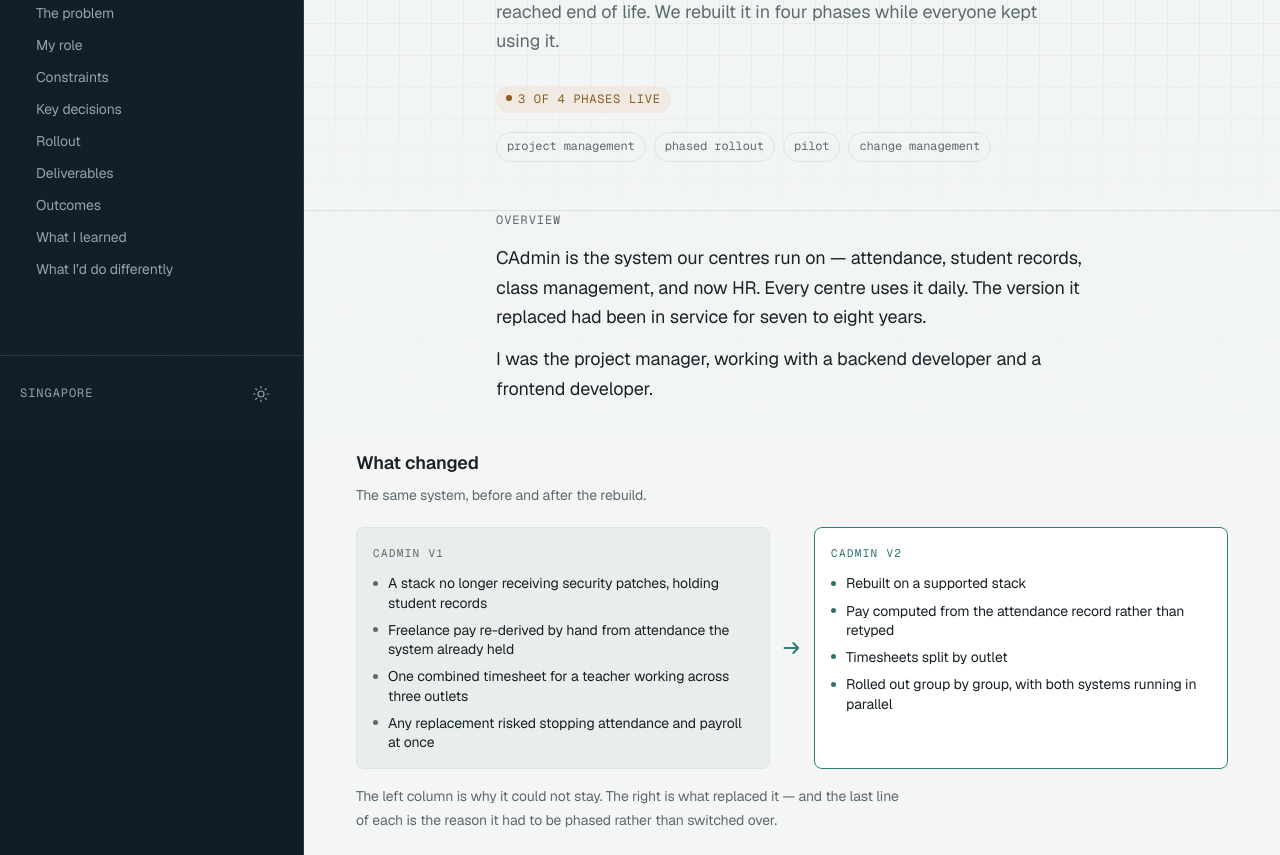
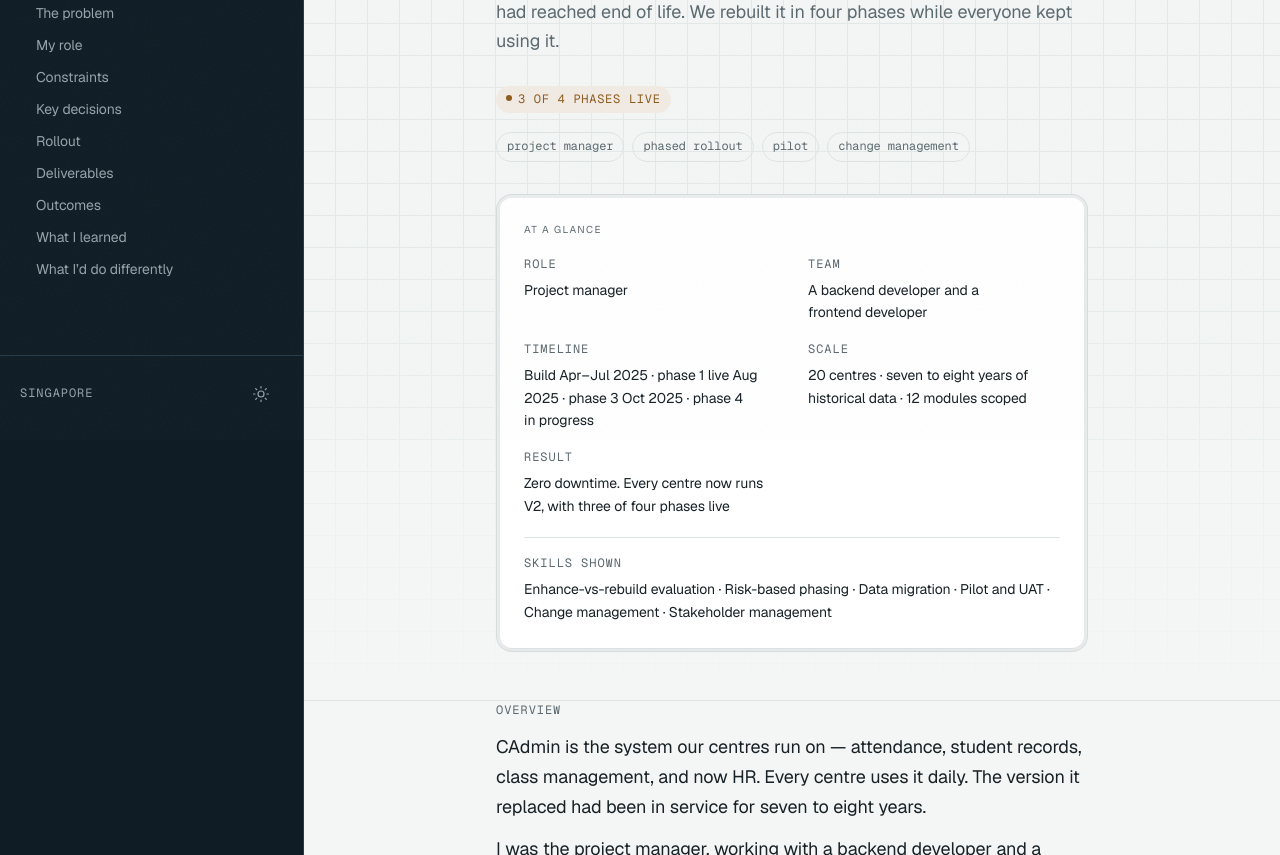
Before and after one commit to xiuwen-web/xiuwen-web.github.io, a Next.js app: page /work/cadmin-migration in a window 1280 px wide. Shown: the part 360-1215 px from the top of the page. Built offline with nearby package versions, Linux system fonts and the light colour scheme.

Commit message:
Put an At a glance card under every case study title (#3)
Each case study now opens with Role, Team, Timeline, Scale, Result and Skills shown, restated from the same page. The first chip is the role played, and CAdmin's summary now says "seven to eight years" to match its body.

```diff
--- a/src/app/work/everloop/page.tsx
+++ b/src/app/work/everloop/page.tsx
@@ -1,6 +1,7 @@
 import type { Metadata } from 'next';
 import { Shell } from '@/components/layout/Shell';
 import { Container } from '@/components/layout/Section';
+import { AtAGlance } from '@/components/ui/AtAGlance';
 import { Badge, Chip } from '@/components/ui/Badge';
 import { BrowserFrame } from '@/components/ui/BrowserFrame';
 import { Button } from '@/components/ui/Button';
@@ -80,6 +81,8 @@ export default function EverLoopPage() {
                 </li>
               ))}
             </ul>
+
+            <AtAGlance glance={ecosystem.glance} />
           </Container>
         </header>
 
--- a/src/app/work/other/page.tsx
+++ b/src/app/work/other/page.tsx
@@ -1,10 +1,11 @@
 import type { Metadata } from 'next';
 import { Shell } from '@/components/layout/Shell';
 import { Container } from '@/components/layout/Section';
+import { AtAGlance } from '@/components/ui/AtAGlance';
 import { Button } from '@/components/ui/Button';
 import { SupportingWork } from '@/components/ui/SupportingWork';
 import { workNumber } from '@/content/navigation';
-import { otherWork } from '@/content/otherWork';
+import { otherWork, otherWorkGlance } from '@/content/otherWork';
 
 const LEDE =
   'What belongs under none of the systems above — a personal AI assistant I built to pull my coordination work into one place, and then removed the feature I was most pleased with.';
@@ -49,6 +50,8 @@ export default function OtherWorkPage() {
           <p className="mt-4 text-pretty" style={{ color: 'var(--text-muted)' }}>
             {LEDE}
           </p>
+
+          <AtAGlance glance={otherWorkGlance} />
         </Container>
       </header>
 
--- /dev/null
+++ b/src/components/ui/AtAGlance.tsx
@@ -0,0 +1,54 @@
+import type { AtAGlance as Glance } from '@/types/content';
+
+/**
+ * The summary card under a case study title: role, team, timeline, scale,
+ * result, and the skills the page evidences. Two columns from sm up, one on a
+ * phone, where it has to fit in roughly one screen under the header.
+ */
+export function AtAGlance({ glance }: { glance: Glance }) {
+  const rows: [string, string | undefined][] = [
+    ['Role', glance.role],
+    ['Team', glance.team],
+    ['Timeline', glance.timeline],
+    ['Scale', glance.scale],
+    ['Result', glance.result],
+  ];
+
+  return (
+    <div className="px-tray-sm mt-8">
+      <div className="px-core-sm p-5 sm:p-6">
+        <p className="px-label text-[0.625rem]" style={{ color: 'var(--text-muted)' }}>
+          At a glance
+        </p>
+        <dl className="mt-4 grid gap-x-8 gap-y-4 sm:grid-cols-2">
+          {rows
+            .filter((row): row is [string, string] => Boolean(row[1]))
+            .map(([label, value]) => (
+              <div key={label} className="min-w-0">
+                <dt
+                  className="font-mono text-[length:var(--text-label)] tracking-[0.08em] uppercase"
+                  style={{ color: 'var(--text-muted)' }}
+                >
+                  {label}
+                </dt>
+                <dd className="mt-1 text-[length:var(--text-small)] leading-relaxed text-pretty">
+                  {value}
+                </dd>
+              </div>
+            ))}
+        </dl>
+        <div className="mt-5 border-t pt-4" style={{ borderColor: 'var(--rule)' }}>
+          <p
+            className="font-mono text-[length:var(--text-label)] tracking-[0.08em] uppercase"
+            style={{ color: 'var(--text-muted)' }}
+          >
+            Skills shown
+          </p>
+          <p className="mt-1 text-[length:var(--text-small)] leading-relaxed">
+            {glance.skills.join(' · ')}
+          </p>
+        </div>
+      </div>
+    </div>
+  );
+}
--- a/src/components/ui/CaseStudyDetail.tsx
+++ b/src/components/ui/CaseStudyDetail.tsx
@@ -1,6 +1,7 @@
 import type { ReactNode } from 'react';
 import type { CaseStudy, Visual } from '@/types/content';
 import { Container } from '@/components/layout/Section';
+import { AtAGlance } from './AtAGlance';
 import { Badge, Chip } from './Badge';
 import { BrowserFrame } from './BrowserFrame';
 import { Button } from './Button';
@@ -353,6 +354,8 @@ function Header({
             </li>
           ))}
         </ul>
+
+        <AtAGlance glance={study.glance} />
       </Container>
     </header>
   );
--- a/src/content/caseStudies.ts
+++ b/src/content/caseStudies.ts
@@ -23,11 +23,19 @@ export const caseStudies: CaseStudy[] = [
       "Took our web learning platform to a shipped mobile product. Two apps across iOS and Android — four listings, all live. The student app launched in December 2025, the teacher app in early 2026.",
     status: "launched",
     chips: [
+      "release management",
       "product definition",
-      "release management",
       "app store submission",
       "3 developers",
     ],
+    glance: {
+      role: "Wrote the brief, coordinated the developers, tested each build and took both apps through store review",
+      team: "3 developers; no dedicated QA at the time",
+      timeline: "Student app Dec 2025 · teacher app Feb–Mar 2026 · both updated Jul 2026",
+      scale: "2 apps · 4 store listings · iOS and Android",
+      result: "All four listings live. Student app: 2.03K iOS downloads and 1,080 Android installed users by late July 2026",
+      skills: ["Business case", "Scope prioritisation", "Release management", "UAT and release acceptance", "App-store submission"],
+    },
     context: [
       "EverLoop is our learning platform. Students use it for course content, videos, quizzes and revision materials; parents use it to follow their child’s progress. It worked on the web, but parents were checking it on their phones, and a browser is not where people live.",
     ],
@@ -140,14 +148,22 @@ export const caseStudies: CaseStudy[] = [
     navLabel: "CAdmin Migration",
     title: "Migrating a live system without stopping the business",
     summary:
-      "CAdmin runs attendance, enrolment and student records for 20 centres. The version it replaced had been running for seven years and had reached end of life. We rebuilt it in four phases while everyone kept using it.",
+      "CAdmin runs attendance, enrolment and student records for 20 centres. The version it replaced had been running for seven to eight years and had reached end of life. We rebuilt it in four phases while everyone kept using it.",
     status: "partially-launched",
     chips: [
-      "project management",
+      "project manager",
       "phased rollout",
       "pilot",
       "change management",
     ],
+    glance: {
+      role: "Project manager",
+      team: "A backend developer and a frontend developer",
+      timeline: "Build Apr–Jul 2025 · phase 1 live Aug 2025 · phase 3 Oct 2025 · phase 4 in progress",
+      scale: "20 centres · seven to eight years of historical data · 12 modules scoped",
+      result: "Zero downtime. Every centre now runs V2, with three of four phases live",
+      skills: ["Enhance-vs-rebuild evaluation", "Risk-based phasing", "Data migration", "Pilot and UAT", "Change management", "Stakeholder management"],
+    },
     context: [
       "CAdmin is the system our centres run on — attendance, student records, class management, and now HR. Every centre uses it daily. The version it replaced had been in service for seven to eight years.",
       "I was the project manager, working with a backend developer and a frontend developer.",
@@ -287,6 +303,13 @@ export const caseStudies: CaseStudy[] = [
        */
       "built and deployed",
     ],
+    glance: {
+      role: "Wrote the product definition and built it with Claude",
+      team: "Solo, alongside the day job; now handed to a web developer for integration",
+      scale: "3 roles (admin, teacher, student) · 3 marking workflows · end-to-end test suite",
+      result: "Working and deployed, and being integrated into EverLoop. Not yet live to students",
+      skills: ["AI product design", "Human-in-the-loop review", "Role and permission modelling", "Product requirements", "Test planning"],
+    },
     context: [
       "Marking compositions is slow, and the useful part is not the score. It is the specific feedback on this child’s piece of writing — which is exactly the part that gets thinnest when a teacher has a stack of thirty to get through.",
       "WriteWise scans a handwritten composition, transcribes it, and produces feedback against the marking rubric. The teacher stays in charge of everything the student sees.",
@@ -380,7 +403,14 @@ export const caseStudies: CaseStudy[] = [
     summary:
       "Inventory and procurement for a consumer-products company, built on Odoo by a single developer working outside their specialty. I wrote what it had to do.",
     status: "launched",
-    chips: ["requirements", "process mapping", "QA", "documentation"],
+    chips: ["business analysis", "requirements", "process mapping", "QA", "documentation"],
+    glance: {
+      role: "Business analysis: requirements, process maps, QA and the operations handbook",
+      team: "1 developer, working outside their specialty",
+      scale: "2 fulfilment models · 6 user roles · 15-section handbook",
+      result: "Live, with the handbook in daily use across purchasing, operations, logistics, finance and the warehouse",
+      skills: ["Requirements", "Process mapping", "Scope definition", "QA issue management", "User documentation"],
+    },
     context: [
       "This one is not AGrader. It belongs to my director’s sister company — Decorably, Strongcore and Superaura — a consumer-products business that sells physical goods rather than lessons.",
       "It runs two fulfilment models at once. One has no warehouse at all: suppliers manufacture, freight forwarders ship, and Amazon holds and sends the stock. The other is a physical warehouse where goods arrive, sit in zones and are picked, packed and shipped by a team. Both run on the same system.",
--- a/src/content/ecosystem.ts
+++ b/src/content/ecosystem.ts
@@ -29,7 +29,22 @@ export const ecosystem: Ecosystem = {
   summary:
     'A connected learning platform for administrators, teachers, students and parents.',
   status: 'launched-ongoing',
-  chips: ['product definition', 'multi-surface', 'requirements', 'QA'],
+  chips: ['product ownership', 'requirements', 'QA', 'multi-surface'],
+  glance: {
+    role: 'Product ownership: deciding what gets built next, writing the requirements and accepting each release. Also the QA until February 2026',
+    team: '3 web developers; a dedicated QA from February 2026',
+    timeline: 'Live since 11 March 2025, still shipping',
+    scale: '5 surfaces · 4 permission roles · 62 permissions',
+    result: 'Replaced Thinkific. Course release and diagnostic report writing are no longer manual',
+    skills: [
+      'Backlog and prioritisation',
+      'Requirements and acceptance criteria',
+      'Root-cause analysis',
+      'Data integrity',
+      'Access-control testing',
+      'UAT',
+    ],
+  },
 
   overview: [
     'Students used to be on Thinkific. My director decided to build in-house instead, and that decision is how I was brought into technology work in the first place.',
--- a/src/content/otherWork.ts
+++ b/src/content/otherWork.ts
@@ -1,4 +1,4 @@
-import type { SupportingCard } from '@/types/content';
+import type { AtAGlance, SupportingCard } from '@/types/content';
 
 /**
  * Product Experiments — entry 05 (renamed from "Other Work", 2026-08-05).
@@ -31,3 +31,12 @@ export const otherWork: SupportingCard[] = [
     ],
   },
 ];
+
+/** The page's summary card. Nova is the only entry, so the card is its. */
+export const otherWorkGlance: AtAGlance = {
+  role: 'Designed and built it, as a personal project',
+  team: 'Solo',
+  scale: 'Slack, email, calendar, project boards and notes in one conversation',
+  result: 'Runs continuously, and is now used by others on the Operations and Product team',
+  skills: ['Scoping down', 'Guardrails for automation', 'AI tooling'],
+};
```
Also changed, not shown: src/types/content.ts (+26 -0 lines).
